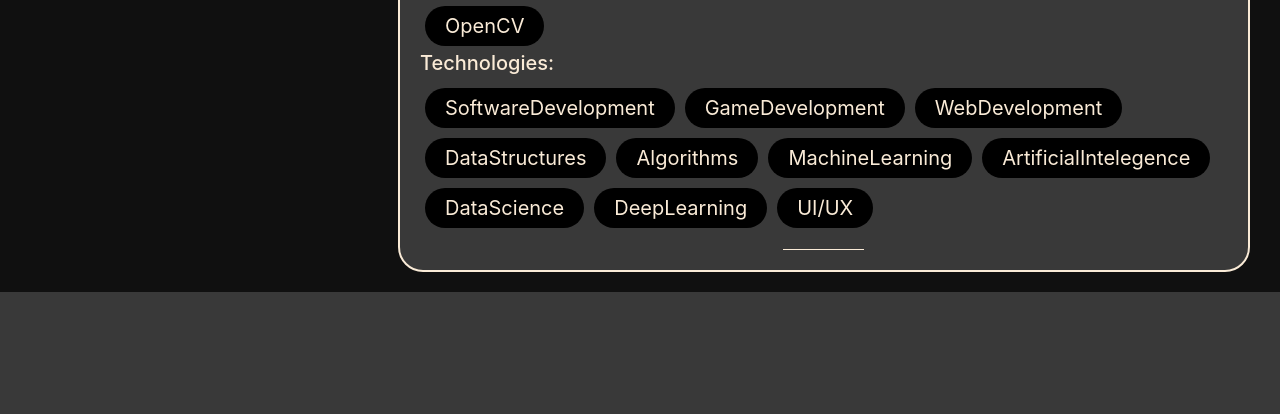
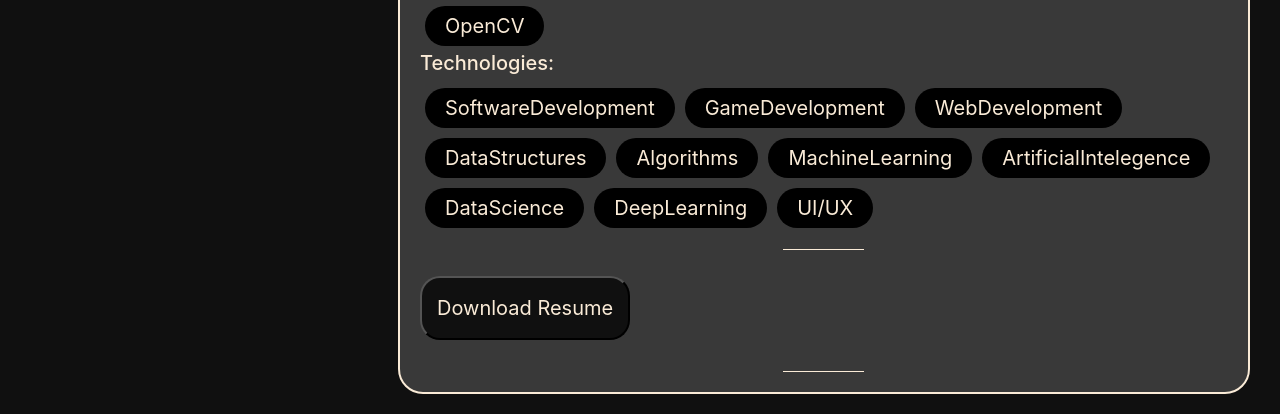
Before and after one commit to JagnoorMarok/Portfolio-Website, a Django app: page /resume/ in a window 1280 px wide. Shown: the part 1554-1968 px from the top of the page. Before the commit the page ends 1846 px from the top, so only its background shows below. Run offline with Django 5.2, Linux system fonts and the light colour scheme; data comes from the database, SQL or seed files in the repository; both versions use the stored data as it was after the commit; some libraries are stand-ins or nearby versions.

Commit message:
Adding resume and download resume button

```diff
--- a/MyWebsite/settings.py
+++ b/MyWebsite/settings.py
@@ -26,7 +26,7 @@ SECRET_KEY = 'django-insecure-6ki!mz*!u(+l)%(5t7sedw7*z*b8r1l+7jzf)&w&9b#o1#v1%3
 # SECURITY WARNING: don't run with debug turned on in production!
 DEBUG = True
 
-ALLOWED_HOSTS = ['.vercel.app']
+ALLOWED_HOSTS = ['*']
 
 
 # Application definition
--- a/portfolio/static/portfolio/style.css
+++ b/portfolio/static/portfolio/style.css
@@ -339,3 +339,12 @@ h1 {
     filter: none;
     transition: 0.5s linear;
   }
+
+
+.download-button button{
+  padding: 15px;
+    margin: 10px 0px 15px 0px;
+    color: antiquewhite;
+    background-color: #101010;
+    border-radius: 20px;
+}
--- a/portfolio/templates/portfolio/resume.html
+++ b/portfolio/templates/portfolio/resume.html
@@ -1,4 +1,5 @@
 {% extends "portfolio/layout.html" %}
+{% load static %}
 
 {% block body %}
 <div class="body-title">
@@ -73,6 +74,12 @@
         {% endfor %}
     </div>
 <hr>
+<div class="download-button">
+    <a href="{% static 'portfolio\Jagnoor Singh Marok.pdf' %}" download="Jagnoor Singh Marok.pdf">
+        <button type="button">Download Resume</button>
+    </a>
+</div>
+<hr>
 </div>
 </div>
 {% endblock %}
```
Also changed, not shown: db.sqlite3, 1 other file.
